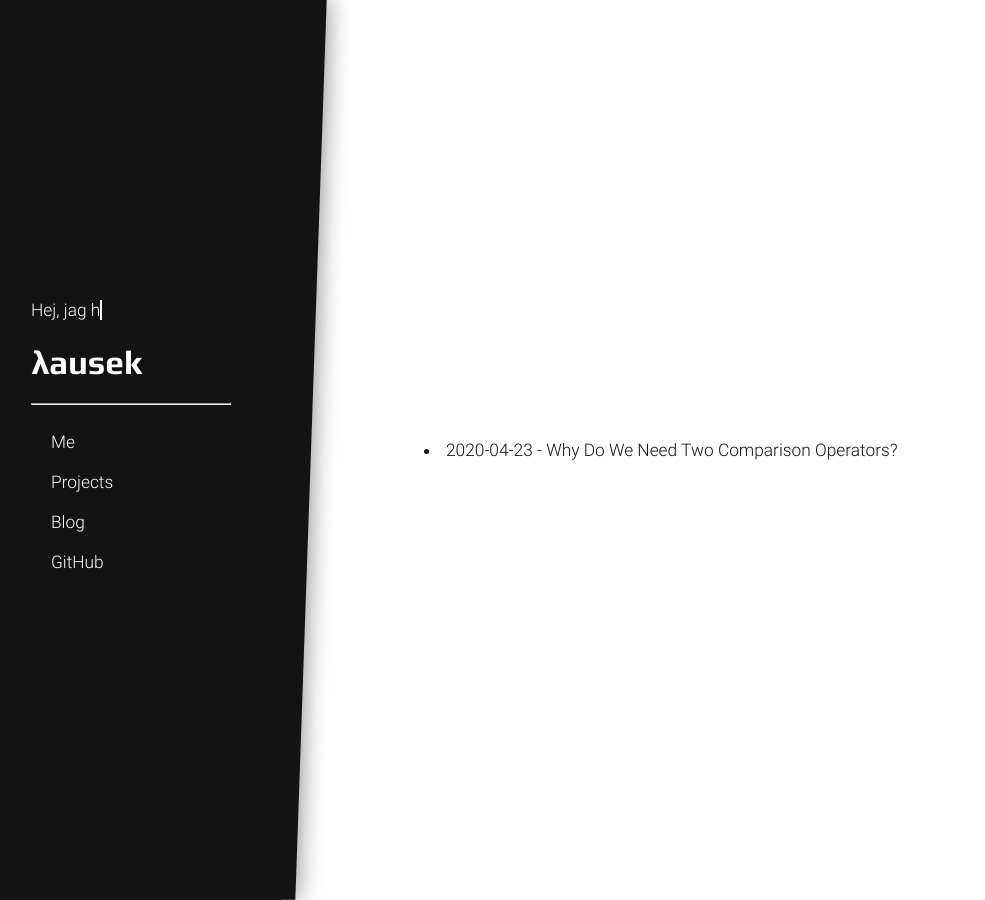
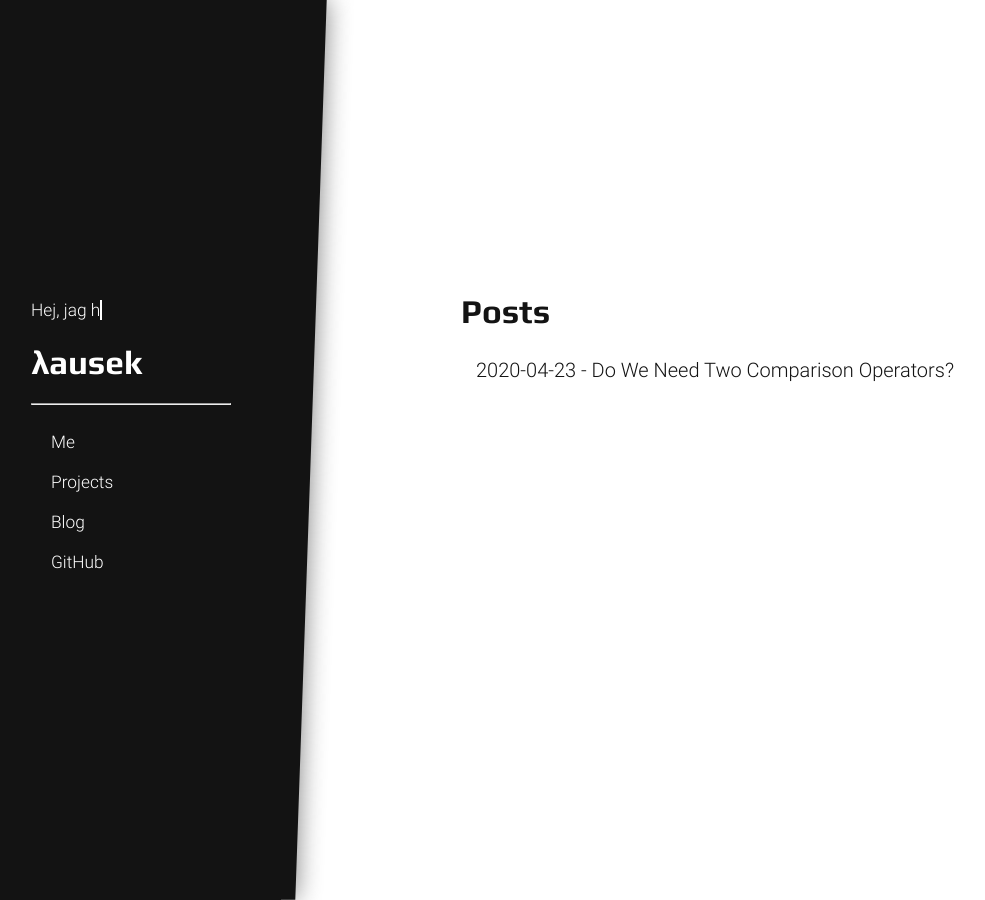
Before and after one commit to lausek/lausek.github.io, a Jekyll site: the page built from blog.md, in a window 1280 px wide. Shown: the whole page, without its empty margins (19-1004 px from the left). Built offline with Jekyll 4.4.1, drawn with Linux system fonts in a browser that asks for light colours.

Commit message:
improve styling

```diff
--- a/_includes/list.html
+++ b/_includes/list.html
@@ -1,6 +1,7 @@
-<ul id="overview">
+<ul class="blog-overview">
+    <h1>Posts</h1>
     {% for page in include.pages %}
-        <li>
+        <li class="blog-list">
             {{ page.date | date: "%Y-%m-%d" }} - <a href="{{ page.url }}">{{ page.title }}</a>
         </li>
     {% else %}
--- a/css/minimal.scss
+++ b/css/minimal.scss
@@ -25,7 +25,7 @@ body {
     display: flex;
     flex: 1;
     flex-direction: row;
-    gap: 90px;
+    gap: 110px;
     overflow: hidden;
 }
 
@@ -53,12 +53,15 @@ h6 {
 
 p {
     font-size: 14pt;
-    line-height: 1.7;
+    line-height: 2;
 }
 
 ul, ol {
+    list-style-type: none;
+
     li {
         padding: 5px;
+        padding-left: 15px;
     }
 }
 
@@ -126,8 +129,8 @@ ul, ol {
 }
 
 #right-content {
-    max-width: 550px;
-    text-align: justify;
+    max-width: 700px;
+    min-height: 40%;
 }
 
 .project-separator {
@@ -150,8 +153,17 @@ ul, ol {
     padding-right: 10px;
 }
 
+.blog-overview {
+    min-height: 70%;
+}
+
+.blog-list {
+    font-size: 20px;
+}
+
 article {
     .article-title {
+        margin-top: 60px;
         margin-bottom: 10px;
     }
 
@@ -164,10 +176,11 @@ article {
     }
 }
 
-@media only screen and (max-width: 990px) {
+@media only screen and (max-width: 1200px) {
     body {
         flex-direction: column;
         overflow: auto;
+        gap: 80px;
     }
 
     #right {
@@ -201,6 +214,7 @@ article {
     }
 
     #right-content p {
+        line-height: 1.7;
         text-align: justify;
     }
 }
```
Also changed, not shown: _posts/2020-04-23-do-we-need-two-comparison-operators?.md (renamed from _posts/2020-04-23-why-do-we-need-two-comparison-operators?.md).
